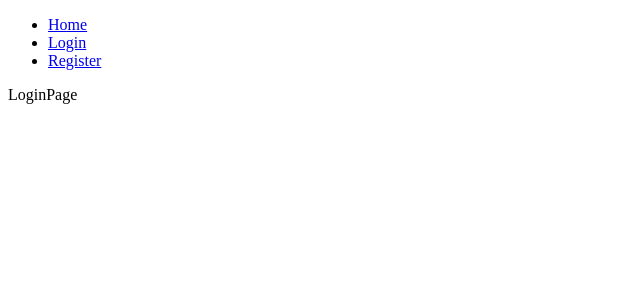
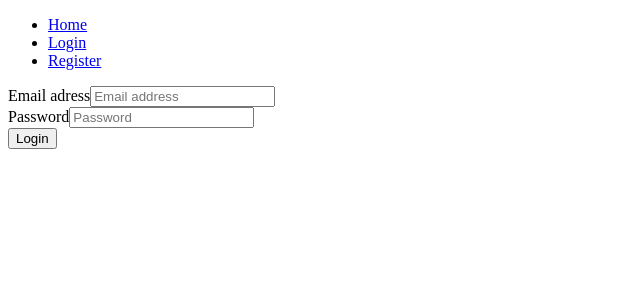
Before and after one commit to Takaki-Kasuga/next-node-aws-app, a Next.js app in the folder client/: page /login in a window 1280 px wide. Shown: the top 300 px of the page, without its empty margins (0-640 px from the left). Built offline with nearby package versions, Linux system fonts and the light colour scheme; no server answers.

Commit message:
logic in another folder

```diff
--- a/client/features/auth/authSlice.ts
+++ b/client/features/auth/authSlice.ts
@@ -1,4 +1,9 @@
-import { createAsyncThunk, createSlice, PayloadAction } from '@reduxjs/toolkit';
+import {
+  createAsyncThunk,
+  createSlice,
+  PayloadAction,
+  Dispatch
+} from '@reduxjs/toolkit';
 import { RootState } from '../../app/store';
 
 // slice
@@ -8,24 +13,61 @@ import { setAlert, removeAlertAsync } from '../alert/alertSlice';
 import { v4 as uuidv4 } from 'uuid';
 
 // import API
-import { registerUserAPI } from './authAPI';
+import { registerUserAPI, loginUserAPI } from './authAPI';
 
 // helper
-import { isArray, isAxiosError } from '../../helpers/errorHandling';
+import { isArray, isAxiosError } from '../../helpers/axiosError';
+import { errorAlert } from '../../helpers/errorAlert';
+import { prepareErrorData } from '../../helpers/prepareErrorData';
 
 // Define a type for the slice state
-interface authState {
-  value: number;
+interface AuthState {
+  message: string;
+  token: string;
+  user: {
+    _id: string;
+    name: string;
+    email: string;
+    role: string;
+  };
   status: 'success' | 'loading' | 'failed';
+  statusCode?: number;
 }
 
 // Define the initial state using that type
-const initialState: any = {
-  value: 0,
+const initialState: AuthState = {
+  message: '',
+  token: '',
+  user: {
+    _id: '',
+    name: '',
+    email: '',
+    role: ''
+  },
   status: 'loading'
 };
 
-export const registerUserAsync = createAsyncThunk<any, any, any>(
+interface Rejected {
+  statusCode: number;
+  status: number;
+  message: string;
+}
+interface ThunkConfig {
+  state?: RootState;
+  dispatch?: Dispatch;
+  rejectWithValue?: Rejected;
+}
+interface RegisterReturnData {
+  message: string;
+  status: string;
+}
+
+//@Desc   Register User
+export const registerUserAsync = createAsyncThunk<
+  RegisterReturnData,
+  { name: string; email: string; password: string },
+  ThunkConfig
+>(
   'auth/registerUserAsync',
   async (registerFormData, { dispatch, rejectWithValue }) => {
     try {
@@ -34,43 +76,103 @@ export const registerUserAsync = createAsyncThunk<any, any, any>(
       const message = response.data.message;
       dispatch(setAlert({ id, message, alertTypeBgColorName: 'green-300' }));
       dispatch(removeAlertAsync({ id, timeout: 100000 }));
+      console.log('response.data', response.data);
       return response.data;
     } catch (error) {
       if (isAxiosError(error)) {
-        const id = uuidv4();
-        const errorObject = error.response;
-        const message = errorObject!.data.message;
+        // helper function
+        const { id, errorObject, statusCode, message } = prepareErrorData(
+          uuidv4(),
+          error.response!
+        );
         // この中のerrはAxiosErrorとして認識される
         console.log('Axiosのエラー');
         console.log('error.isAxiosError', error.isAxiosError);
         console.log('error', error.response);
 
-        if (isArray(errorObject!.data.errors)) {
-          errorObject!.data.errors.forEach(
-            (error: {
-              location: string;
-              msg: string;
-              param: string;
-              value: string;
-            }) => {
-              dispatch(
-                setAlert({
+        // response error is Array
+        if (isArray(errorObject.data.errors)) {
+          // helper function
+          errorAlert(
+            errorObject.data.errors,
+            dispatch,
             id,
-                  message: error.msg,
-                  alertTypeBgColorName: 'yellow-200'
-                })
+            setAlert,
+            removeAlertAsync
           );
-              dispatch(removeAlertAsync({ id, timeout: 5000 }));
-            }
-          );
+          // response error is Object
         } else {
           dispatch(setAlert({ id, message, alertTypeBgColorName: 'red-400' }));
           dispatch(removeAlertAsync({ id, timeout: 5000 }));
         }
+        return rejectWithValue({
+          statusCode,
+          status: 'failed',
+          message: message
+        });
+      } else {
+        return rejectWithValue({
+          statusCode: 500,
+          status: 'failed',
+          message: 'Something wrong in Server'
+        });
+      }
+    }
+  }
+);
 
+//@Desc   Login User
+export const loginUserAsync = createAsyncThunk<
+  any,
+  { email: string; password: string },
+  any
+>(
+  'auth/loginUserAsync',
+  async (loginFormData, { dispatch, rejectWithValue }) => {
+    try {
+      const response = await loginUserAPI(loginFormData);
+      const id = uuidv4();
+      const message = response.data.message;
+      dispatch(setAlert({ id, message, alertTypeBgColorName: 'green-300' }));
+      dispatch(removeAlertAsync({ id, timeout: 5000 }));
+      return response.data;
+    } catch (error) {
+      if (isAxiosError(error)) {
+        // helper function
+        const { id, errorObject, statusCode, message } = prepareErrorData(
+          uuidv4(),
+          error.response!
+        );
+        // この中のerrはAxiosErrorとして認識される
+        console.log('Axiosのエラー');
+        console.log('error.isAxiosError', error.isAxiosError);
+        console.log('error', error.response);
+
+        // response error is Array
+        if (isArray(errorObject.data.errors)) {
+          // helper function
+          errorAlert(
+            errorObject.data.errors,
+            dispatch,
+            id,
+            setAlert,
+            removeAlertAsync
+          );
+          // response error is Object
+        } else {
+          dispatch(setAlert({ id, message, alertTypeBgColorName: 'red-400' }));
+          dispatch(removeAlertAsync({ id, timeout: 5000 }));
+        }
         return rejectWithValue({
-          status: errorObject!.status,
-          message: errorObject!.data.message
+          statusCode,
+          status: 'failed',
+          message: message
+        });
+      } else {
+        return rejectWithValue({
+          statusCode: 500,
+          status: 'failed',
+          message: 'Something wrong in Server'
         });
       }
     }
@@ -83,36 +185,36 @@ export const authSlice = createSlice({
   initialState,
   reducers: {
     increment: (state) => {
-      state.value += 1;
+      return state;
     },
     decrement: (state) => {
-      state.value -= 1;
-    },
-    // Use the PayloadAction type to declare the contents of `action.payload`
-    incrementByAmount: (state, action: any) => {
-      state.value += action.payload;
+      return state;
+    }
   },
   extraReducers: (builder) => {
     builder
-        .addCase(registerUserAsync.pending, (state: any) => {
-          state.status = 'loading';
-          return state;
+      .addCase(registerUserAsync.pending, (state) => {
+        return { ...state, status: 'loading' };
       })
-        .addCase(registerUserAsync.fulfilled, (state: any, action: any) => {
-          state.status = 'success';
+      .addCase(
+        registerUserAsync.fulfilled,
+        (state: any, action: PayloadAction<RegisterReturnData>) => {
+          const { status, message } = action.payload;
+          return { ...state, status, message };
+        }
+      )
+      .addCase(
+        registerUserAsync.rejected,
+        (state: any, action: PayloadAction<unknown>) => {
           console.log('action.payload', action.payload);
-          return state;
-        })
-        .addCase(registerUserAsync.rejected, (state: any, action: any) => {
-          state.status = 'failed';
-          console.log('action.payload', action.payload);
-          return state;
-        });
+          const { statusCode, status, message } = action.payload as Rejected;
+          return { ...state, statusCode, status, message };
         }
+      );
   }
 });
 
-export const { increment, decrement, incrementByAmount } = authSlice.actions;
+export const { increment, decrement } = authSlice.actions;
 
 // Other code such as selectors can use the imported `RootState` type
 export const selectCount = (state: RootState) => state.auth;
--- /dev/null
+++ b/client/helpers/errorAlert.ts
@@ -0,0 +1,56 @@
+import {
+  Dispatch,
+  AsyncThunk,
+  ActionCreatorWithPayload
+} from '@reduxjs/toolkit';
+import { RootState } from '../app/store';
+
+import { AlertStatus } from '../features/alert/alertSlice';
+
+interface ThunkConfig {
+  state?: RootState;
+  dispatch?: Dispatch;
+  rejectWithValue?: {
+    status: number;
+    message: string;
+  };
+}
+
+export const errorAlert = (
+  errorArray: {
+    location: string;
+    msg: string;
+    param: string;
+    value: string;
+  }[],
+  dispatch: Dispatch,
+  id: string,
+  setAlert: ActionCreatorWithPayload<AlertStatus, string>,
+  removeAlertAsync: AsyncThunk<
+    string,
+    {
+      id: string;
+      timeout?: number | undefined;
+    },
+    ThunkConfig
+  >
+) => {
+  errorArray.forEach(
+    (error: {
+      location: string;
+      msg: string;
+      param: string;
+      value: string;
+    }) => {
+      console.log('処理が遠ています。');
+      dispatch(
+        setAlert({
+          id,
+          message: error.msg,
+          alertTypeBgColorName: 'red-400'
+        })
+      );
+      dispatch<any>(removeAlertAsync({ id, timeout: 5000 }));
+    }
+  );
+};
--- /dev/null
+++ b/client/helpers/prepareErrorData.ts
@@ -0,0 +1,14 @@
+import { AxiosResponse } from 'axios';
+
+export const prepareErrorData = (
+  uuid: string,
+  response: AxiosResponse<any>
+) => {
+  let id = uuid;
+  let errorObject = response;
+  let statusCode = errorObject!.status;
+  let message = errorObject!.data.message;
+  const errorData = { id, errorObject, statusCode, message };
+
+  return errorData;
+};
--- a/client/pages/login.tsx
+++ b/client/pages/login.tsx
@@ -1,10 +1,84 @@
 import React, { FC } from 'react';
+import { useAppDispatch } from '../app/hooks';
 
 // components
 import { Header } from '../components/layout/index';
+import { InputText } from '../components/forms/index';
+
+// npm package
+import { useForm, SubmitHandler } from 'react-hook-form';
+
+// slice
+import { loginUserAsync } from '../features/auth/authSlice';
+
+interface LoginFormType {
+  email: string;
+  password: string;
+}
 
 const Login: FC = () => {
-  return <Header>LoginPage</Header>;
+  const dispatch = useAppDispatch();
+  const {
+    reset,
+    register,
+    handleSubmit,
+    watch,
+    formState: { errors }
+  } = useForm<LoginFormType>({ mode: 'onBlur' });
+
+  const onSubmit: SubmitHandler<LoginFormType> = (formData) => {
+    console.log('通過しました。');
+    console.table(formData);
+    reset();
+    dispatch(loginUserAsync(formData));
+  };
+  return (
+    <Header>
+      <form
+        onSubmit={handleSubmit(onSubmit)}
+        className='bg-white shadow-md rounded px-8 pt-6 pb-8 mb-4'>
+        <div className='mb-4'>
+          <InputText
+            id='email'
+            inputType='text'
+            placeholder='Email address'
+            error={errors.email!}
+            register={register('email', {
+              required: 'Please input your email address'
+            })}>
+            Email adress
+          </InputText>
+        </div>
+        <div className='mb-4'>
+          <InputText
+            id='password'
+            inputType='password'
+            placeholder='Password'
+            error={errors.password!}
+            register={register('password', {
+              required: 'Please input your password',
+              minLength: {
+                value: 6,
+                message: 'Please set password more than equal 6 characters'
+              },
+              validate: (value) => {
+                return (
+                  value.replace(/\s+/g, '').length >= 6 ||
+                  'Do not enter blank space. Please set password more than  equal 6 characters'
+                );
+              }
+            })}>
+            Password
+          </InputText>
+        </div>
+        <button
+          type='submit'
+          className='bg-transparent hover:bg-blue-500 text-blue-700 font-semibold hover:text-white py-2 px-4 border border-blue-500 hover:border-transparent rounded'>
+          Login
+        </button>
+      </form>
+    </Header>
+  );
 };
 
 export default Login;
--- a/client/pages/register.tsx
+++ b/client/pages/register.tsx
@@ -1,5 +1,7 @@
 import React, { FC } from 'react';
 import { useAppDispatch } from '../app/hooks';
+import Link from 'next/link';
+import Router from 'next/router';
 
 // components
 import { Header } from '../components/layout/index';
@@ -65,7 +67,7 @@ const Register: FC = () => {
         <div className='mb-4'>
           <InputText
             id='password'
-            inputType='text'
+            inputType='password'
             placeholder='Password'
             error={errors.password!}
             register={register('password', {
@@ -77,7 +79,7 @@ const Register: FC = () => {
               validate: (value) => {
                 return (
                   value.replace(/\s+/g, '').length >= 6 ||
-                  'Do not enter blank space. Please set password more than  equal 6 characters'
+                  'Do not enter blank space. Please set password more than equal 6 characters'
                 );
               }
             })}>
```
Also changed, not shown: client/features/auth/authAPI.ts (+15 -0 lines), client/helpers/axiosError.ts (renamed from client/helpers/errorHandling.ts). Lines whose indentation alone changed are shown as unchanged.
